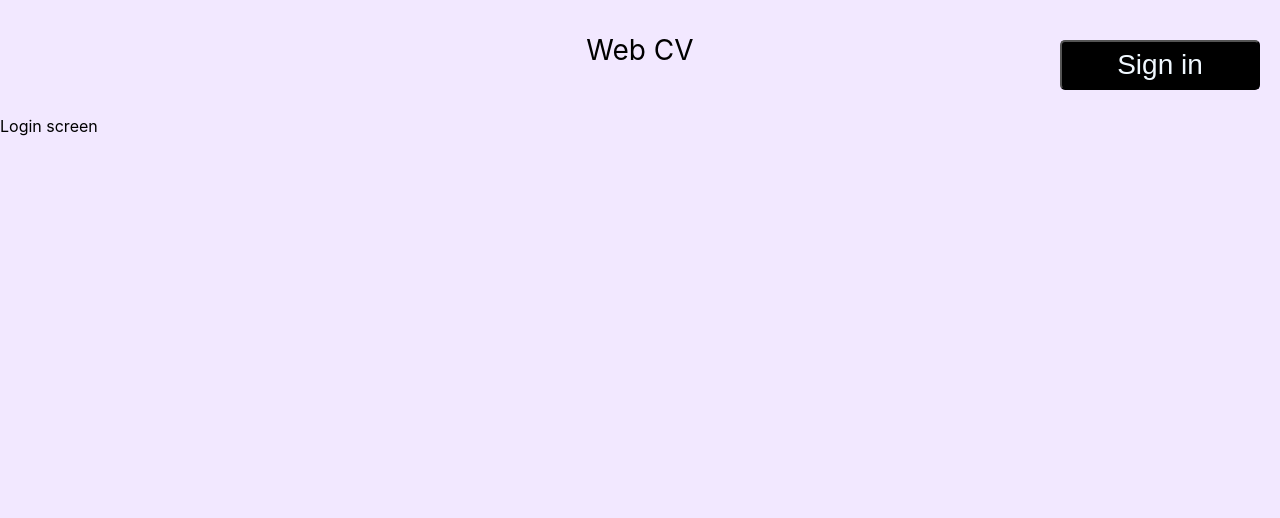
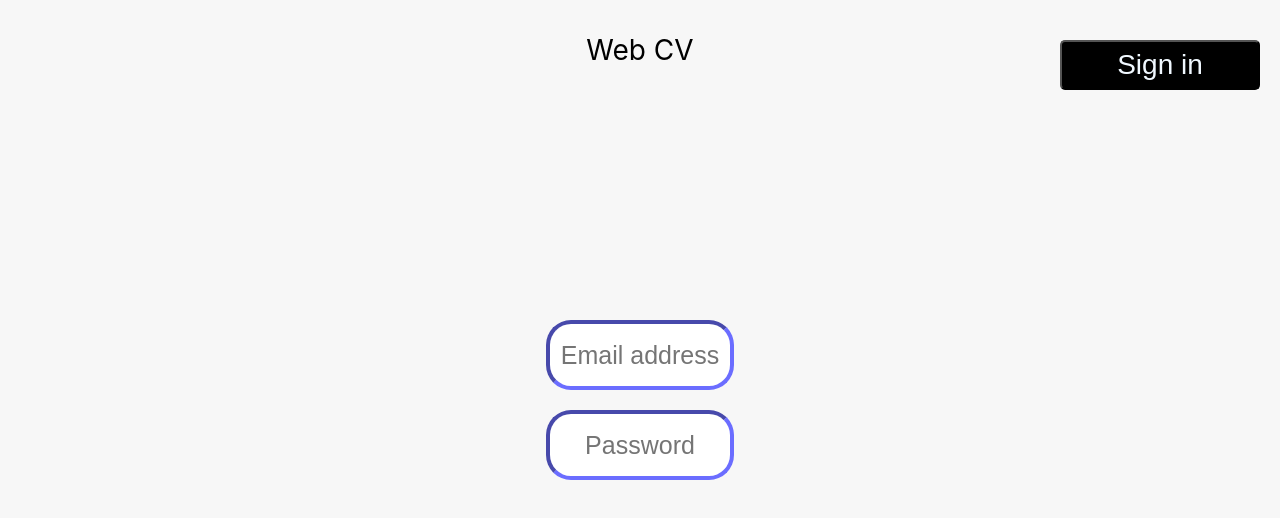
Before and after one commit to Toni-Henriksson/webcv, a React (Create React App) app: page /login in a window 1280 px wide. Shown: the top 518 px of the page. Built offline with nearby package versions, Linux system fonts and the light colour scheme.

Commit message:
Worked on the basic components and routes of the app

```diff
--- a/src/components/MainModule.js
+++ b/src/components/MainRegisterModule.js
@@ -2,7 +2,7 @@ import {React} from "react";
 import '../css/mainmodule.css';
 
 
-const MainModule = () => {
+const MainRegisterModule = () => {
     return (
         <div className="container">
             <div>
@@ -17,4 +17,4 @@ const MainModule = () => {
     );
 }
 
-export default MainModule;
+export default MainRegisterModule;
--- a/src/css/App.css
+++ b/src/css/App.css
@@ -1,4 +1,4 @@
 
 body{
-  background-color: #f2e8ff;
+  background-color: #f7f7f7;
 }
--- /dev/null
+++ b/src/css/login.css
@@ -0,0 +1,15 @@
+.wrapper-content-login{
+    padding: 200px;
+}
+.login-input{
+    display: block;
+    margin: auto;
+    width: 20%;
+    height: 60px;
+    font-size: 25px;
+    text-align: center;
+    border-radius: 25px;
+    border-width: 4px;
+    border-color: rgb(107, 109, 255);
+    margin-top: 20px;
+}
--- a/src/css/mainmodule.css
+++ b/src/css/mainmodule.css
@@ -5,6 +5,8 @@
     width: 40%;
     height: 100px;
     border-radius: 25px;
+    border-color: rgb(107, 109, 255);
+    border-width: 4px;
     display: block;
     margin: auto;
     font-size: 38px;
@@ -22,10 +24,12 @@
     font-size: 25px;
     text-align: center;
     border-radius: 25px;
+    border-width: 4px;
+    border-color: rgb(107, 109, 255);
 }
 .registerEmailInput:hover{
     width: 30%;
-    background-color: rgb(255, 255, 255);
+    background-color: #f7f7f7;
     transition:ease-in-out;
     transition-duration: 0.4s;
     transition-delay: 0.1s;
--- a/src/screens/Home.js
+++ b/src/screens/Home.js
@@ -1,14 +1,14 @@
 import {React} from "react";
 import '../css/home.css';
 import NavigationBar from '../components/NavigationBar';
-import MainModule from '../components/MainModule';
+import MainRegisterModule from '../components/MainRegisterModule';
 
 const Home = () => {
     return (
       <>
       <NavigationBar></NavigationBar>
       <div className="wrapper-content">
-        <MainModule></MainModule>
+        <MainRegisterModule></MainRegisterModule>
       </div>
       </>
     );
--- a/src/screens/Login.js
+++ b/src/screens/Login.js
@@ -1,12 +1,13 @@
 import {React} from "react";
-import '../css/home.css';
+import '../css/login.css';
 import NavigationBar from '../components/NavigationBar';
 const Login = () => {
     return (
         <>
         <NavigationBar></NavigationBar>
-        <div>
-            <p>Login screen</p>
+        <div className="wrapper-content-login">
+            <input className="login-input" placeholder="Email address"></input>
+            <input className="login-input" placeholder="Password"></input>
         </div>
       </>
     );
```
Also changed, not shown: 1 other file (tests, documents, lock files or other folders).
